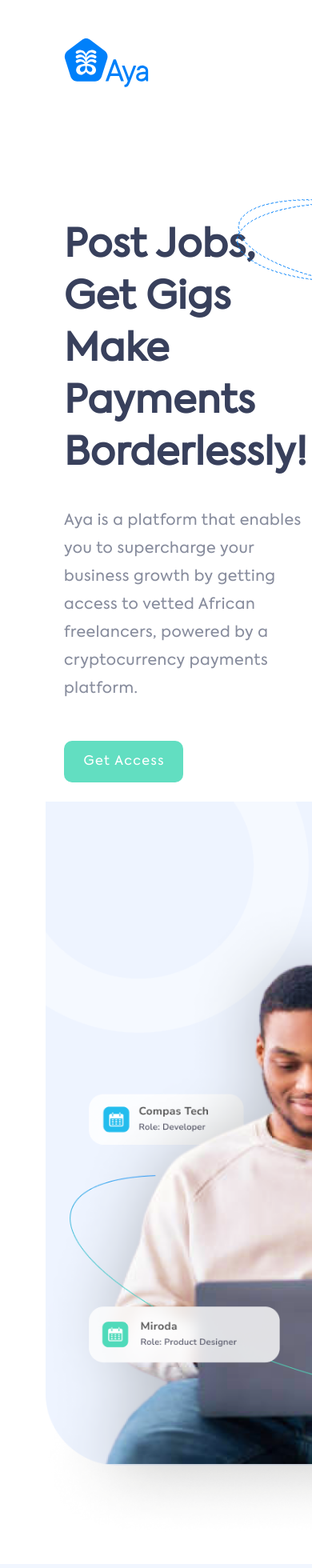
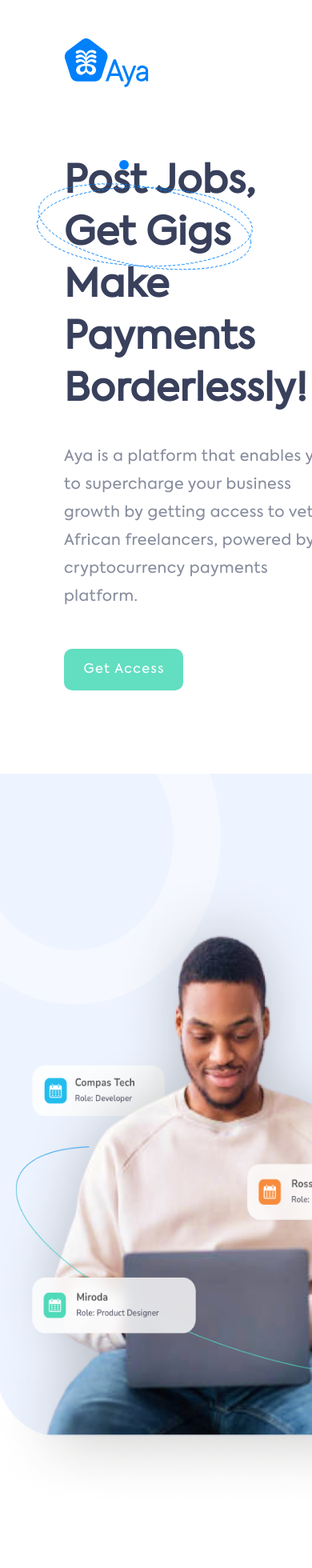
Before and after one commit to nazeeeh/aya-website, a Nuxt app: page / in a window 390 px wide. Shown: the top 1960 px of the page at 80% size. Built offline with nearby package versions, Linux system fonts and the light colour scheme.

Commit message:
Mobile responsitivity

```diff
--- a/pages/index.vue
+++ b/pages/index.vue
@@ -1,7 +1,7 @@
 <template>
   <div>
     <v-row>
-       <v-col>
+       <v-col lg="6" md="8" sm="12">
         <AyaLogo />
          <div class="text-section">
           <h3 class="header-text">
@@ -23,25 +23,28 @@
             alt="orbit">
          </div>
        </v-col>
-      <v-col>
-        <img
-        class="header-image"
-         src="/image_001.png"
-         alt="image"
+      <v-col lg="6" md="8" sm="12">
+        <div class="header-img">
+          <img
+            class="header-image"
+            src="/image_001.png"
+            alt="image"
          />
+        </div>
       </v-col>
     </v-row>
     <v-row>
-      <v-col lg="6">
+      <div class="row-reverse">
+        <v-col lg="6" md="8" sm="12">
         <img
           class="left-section-image"
           src="/image_002.png"
           alt="image"
           />
       </v-col>
-      <v-col lg="6">
+      <v-col lg="6" md="8" sm="12">
         <img
-        class="mx-6"
+          class="grafiti mx-6 "
           src="/artifact.svg"
           alt="image"
         />
@@ -58,6 +61,7 @@
             </p>
           </div>
       </v-col>
+      </div>
     </v-row>
     <div class="bg mt-8" :style="{backgroundImage: `url(${backgroundImg})`}">
       <v-row>
@@ -395,4 +399,54 @@
 .eclipse{
   margin: 2rem 0 0 15rem;
 }
+
+/* Mobile screen Responsitivity */
+@media (max-width: 480px){
+  .text-section{
+    margin: 5rem 0 2rem 5rem;
+    width: 100%;
+  }
+  .header-text{
+    width: 340px;
+  }
+  .orbit{
+    position: absolute;
+    top: 200px;
+    left: 40px;
+  }
+  .paragraph{
+    margin: 0 0 0 5rem;
+    width: 350px;
+  }
+  .header-img{
+    margin-top: 5rem;
+    padding: 0;
+  }
+  .header-image{
+    margin-left: -55px;
+    width: 600px;
+    height: 920px;
+  }
+  .row-reverse{
+    display: flex;
+    flex-direction: column-reverse;
+  }
+  .grafiti{
+    border: 1px soild red;
+    margin: 0 0 0 5rem;
+    /* display: none; */
+    width: 500px;
+  }
+  .sub-heading-text{
+    Width: 450px;
+  }
+  .paragraph-2{
+    width: 454px;
+  }
+  .left-section-image{
+    width: 600px;
+    height: 600px;
+    margin-top: 4rem;
+  }
+}
 </style>
```
